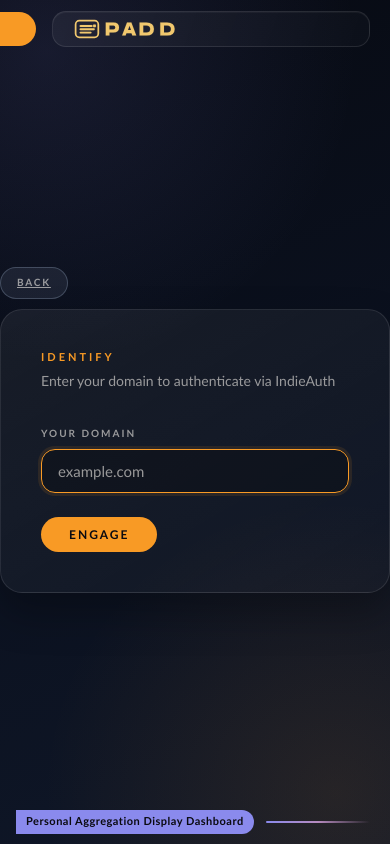
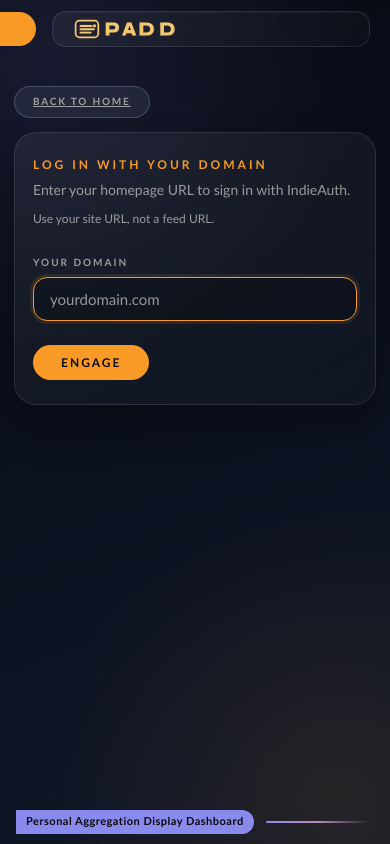
Before and after one commit to CrowderSoup/PADD, a Django app: template microsub_client/templates/login.html in a window 390 px wide. Run offline with Django 5.2, Linux system fonts and the light colour scheme; the template is opened without the code that fills it, so the values that code supplies are empty; some libraries are stand-ins or nearby versions.

Commit message:
Responsive design improvements and login UX polish
- Use clamp() and min() for fluid layout widths and padding across main, login, settings, timeline, and new-post containers
- Add flex-wrap and gap to timeline header for narrow viewports
- Add touch-device media query to keep action buttons visible on coarse pointers
- Improve login page clarity: friendlier copy, helpful tip, and better mobile input attributes (inputmode, autocomplete, autocapitalize, spellcheck)
- Add lcars-discover class for wider discover page layout
- Add min-width: 0 to flex items to prevent overflow

```diff
--- a/microsub_client/static/css/lcars.css
+++ b/microsub_client/static/css/lcars.css
@@ -115,6 +115,7 @@ body {
   padding: 0 20px;
   height: 36px;
   box-shadow: inset 0 1px 0 rgba(255, 255, 255, 0.04);
+  min-width: 0;
 }
 
 .lcars-header-title {
@@ -464,7 +465,7 @@ body {
 .lcars-main {
   flex: 1;
   overflow-y: auto;
-  padding: 28px 34px;
+  padding: 28px clamp(20px, 3vw, 40px) 36px;
   position: relative;
 }
 
@@ -472,6 +473,8 @@ body {
   display: flex;
   align-items: center;
   justify-content: space-between;
+  flex-wrap: wrap;
+  gap: 12px 16px;
   margin-bottom: 26px;
   padding-bottom: 14px;
   border-bottom: 1px solid var(--lcars-border);
@@ -547,7 +550,8 @@ body {
 }
 
 .lcars-timeline {
-  max-width: 800px;
+  width: min(100%, 980px);
+  margin-inline: auto;
 }
 
 .lcars-notifications-view .lcars-channel-title::before {
@@ -1640,28 +1644,31 @@ body.lcars-modal-open {
 .lcars-login-container {
   flex: 1;
   display: flex;
-  align-items: center;
+  align-items: flex-start;
   justify-content: center;
+  overflow-y: auto;
+  padding: clamp(24px, 5vw, 48px) 20px 40px;
 }
 
 .lcars-login-shell {
-  width: 100%;
-  max-width: 400px;
+  width: min(100%, 520px);
   display: flex;
   flex-direction: column;
-  gap: 10px;
+  gap: 14px;
+  margin-top: clamp(36px, 10vh, 120px);
+  min-width: 0;
 }
 
 .lcars-login-back {
   align-self: flex-start;
-  padding: 8px 16px;
+  padding: 8px 18px;
   font-size: 10px;
   letter-spacing: 1.8px;
 }
 
 .lcars-login-box {
   width: 100%;
-  padding: 40px;
+  padding: clamp(28px, 4vw, 40px);
   border-radius: calc(var(--lcars-radius) - 2px);
   background: linear-gradient(
     150deg,
@@ -1670,10 +1677,12 @@ body.lcars-modal-open {
   );
   border: 1px solid var(--lcars-border);
   box-shadow: var(--lcars-card-shadow);
+  min-width: 0;
+  overflow: hidden;
 }
 
 .lcars-login-title {
-  font-size: 11px;
+  font-size: 12px;
   font-weight: 600;
   letter-spacing: 3px;
   color: var(--lcars-orange);
@@ -1684,8 +1693,17 @@ body.lcars-modal-open {
 .lcars-login-subtitle {
   font-size: 14px;
   color: var(--lcars-text-muted);
-  margin-bottom: 36px;
+  margin-bottom: 10px;
   line-height: 1.5;
+  overflow-wrap: anywhere;
+}
+
+.lcars-login-tip {
+  font-size: 12px;
+  color: var(--lcars-text-muted);
+  line-height: 1.5;
+  margin-bottom: 28px;
+  overflow-wrap: anywhere;
 }
 
 .lcars-landing-container {
@@ -2061,7 +2079,13 @@ body.lcars-modal-open {
 /* ========== Settings Page ========== */
 
 .lcars-settings {
-  max-width: 560px;
+  width: min(100%, 720px);
+  margin-inline: auto;
+}
+
+.lcars-discover {
+  width: min(100%, 920px);
+  margin-inline: auto;
 }
 
 .lcars-settings-section {
@@ -2751,7 +2775,8 @@ body.lcars-modal-open {
 /* ========== New Post Page ========== */
 
 .lcars-new-post {
-  max-width: 700px;
+  width: min(100%, 860px);
+  margin-inline: auto;
 }
 
 .lcars-new-post-form {
@@ -3460,6 +3485,13 @@ body.lcars-modal-open {
   box-shadow: 0 6px 28px rgba(248, 154, 37, 0.5);
 }
 
+@media (hover: none), (pointer: coarse) {
+  .lcars-author-actions-btn,
+  .lcars-channel-action-btn {
+    opacity: 1;
+  }
+}
+
 /* ========== Responsive ========== */
 
 @media (max-width: 768px) {
@@ -3561,6 +3593,20 @@ body.lcars-modal-open {
 
   .lcars-fab {
     display: flex;
+  }
+
+  .lcars-login-container {
+    padding: 18px 14px 28px;
+  }
+
+  .lcars-login-shell {
+    width: 100%;
+    max-width: none;
+    margin-top: 12px;
+  }
+
+  .lcars-login-box {
+    padding: 24px 18px;
   }
 
   .lcars-new-post .EasyMDEContainer .CodeMirror {
--- a/microsub_client/templates/discover.html
+++ b/microsub_client/templates/discover.html
@@ -25,7 +25,7 @@
 {% endblock %}
 
 {% block content %}
-<div class="lcars-settings">
+<div class="lcars-settings lcars-discover">
   <div class="lcars-timeline-header">
     <h1 class="lcars-channel-title">Discover</h1>
     <div class="lcars-filter-toggle">
--- a/microsub_client/templates/login.html
+++ b/microsub_client/templates/login.html
@@ -24,10 +24,11 @@
     </header>
     <div class="lcars-login-container">
       <div class="lcars-login-shell">
-        <a href="{% url 'landing' %}" class="lcars-button lcars-button-muted lcars-login-back">Back</a>
+        <a href="{% url 'landing' %}" class="lcars-button lcars-button-muted lcars-login-back">Back to Home</a>
         <div class="lcars-login-box">
-          <h1 class="lcars-login-title">Identify</h1>
-          <p class="lcars-login-subtitle">Enter your domain to authenticate via IndieAuth</p>
+          <h1 class="lcars-login-title">Log In With Your Domain</h1>
+          <p class="lcars-login-subtitle">Enter your homepage URL to sign in with IndieAuth.</p>
+          <p class="lcars-login-tip">Use your site URL, not a feed URL.</p>
           {% if error %}
             <div class="lcars-error">{{ error }}</div>
           {% endif %}
@@ -36,7 +37,8 @@
             <div class="lcars-form-group">
               <label for="url" class="lcars-label">Your Domain</label>
               <input type="text" id="url" name="url" class="lcars-input"
-                     placeholder="example.com" required autofocus>
+                     placeholder="yourdomain.com" inputmode="url" autocomplete="url"
+                     autocapitalize="off" spellcheck="false" required autofocus>
             </div>
             <button type="submit" class="lcars-button lcars-button-orange">Engage</button>
           </form>
```
